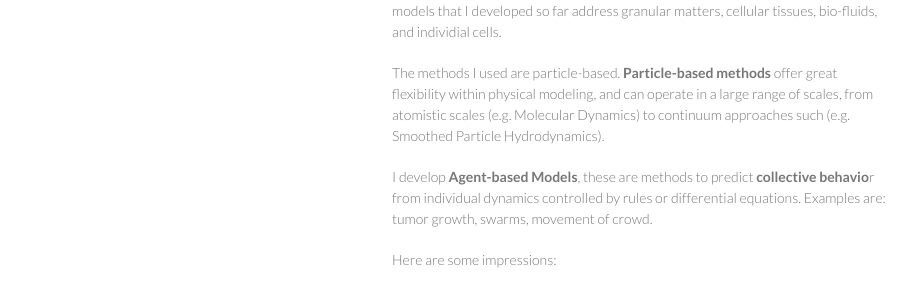
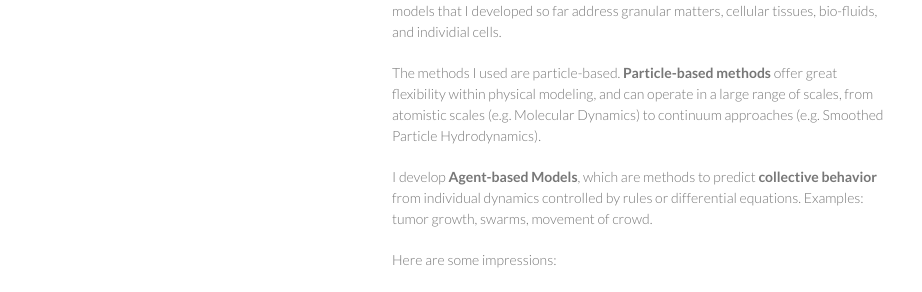
Before and after one commit to paulvanliedekerke/wittgenstein, a Jekyll site: the page index.html, which Jekyll copies as it is, in a window 1280 px wide. Shown: the part 470-762 px from the top of the page, without its empty margins (178-1100 px from the left). Built offline with Jekyll 4.4.1, drawn with Linux system fonts in a browser that asks for light colours; Markdown is read by kramdown in place of the engine named in the settings.

Commit message:
Update index.html

```diff
--- a/index.html
+++ b/index.html
@@ -52,12 +52,11 @@
 </p>
 
 <p>
-	The methods I used are particle-based. <b>Particle-based methods</b> offer great flexibility within physical modeling, and can operate in a large range of scales, from atomistic scales (e.g. Molecular Dynamics) to continuum approaches
-	such (e.g. Smoothed Particle Hydrodynamics).
+	The methods I used are particle-based. <b>Particle-based methods</b> offer great flexibility within physical modeling, and can operate in a large range of scales, from atomistic scales (e.g. Molecular Dynamics) to continuum approaches (e.g. Smoothed Particle Hydrodynamics).
 </p>
 
 <p>
-	I develop <b>Agent-based Models</b>, these are methods to predict <b>collective behavio</b>r from individual dynamics controlled by rules or differential equations. Examples are: tumor growth, swarms, movement of crowd.
+	I develop <b>Agent-based Models</b>, which are methods to predict <b>collective behavior</b> from individual dynamics controlled by rules or differential equations. Examples: tumor growth, swarms, movement of crowd.
 </p>
 
 
```
